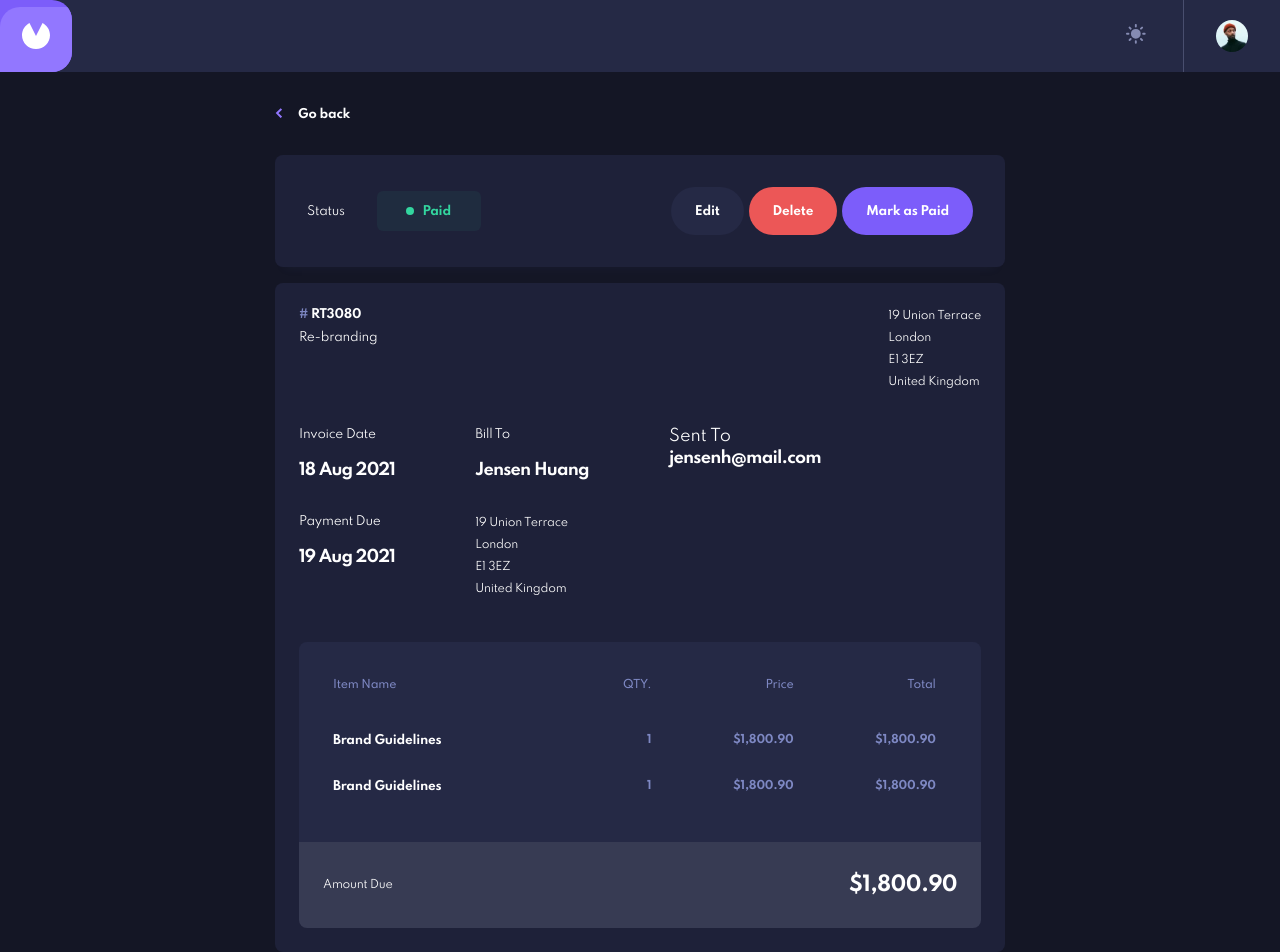
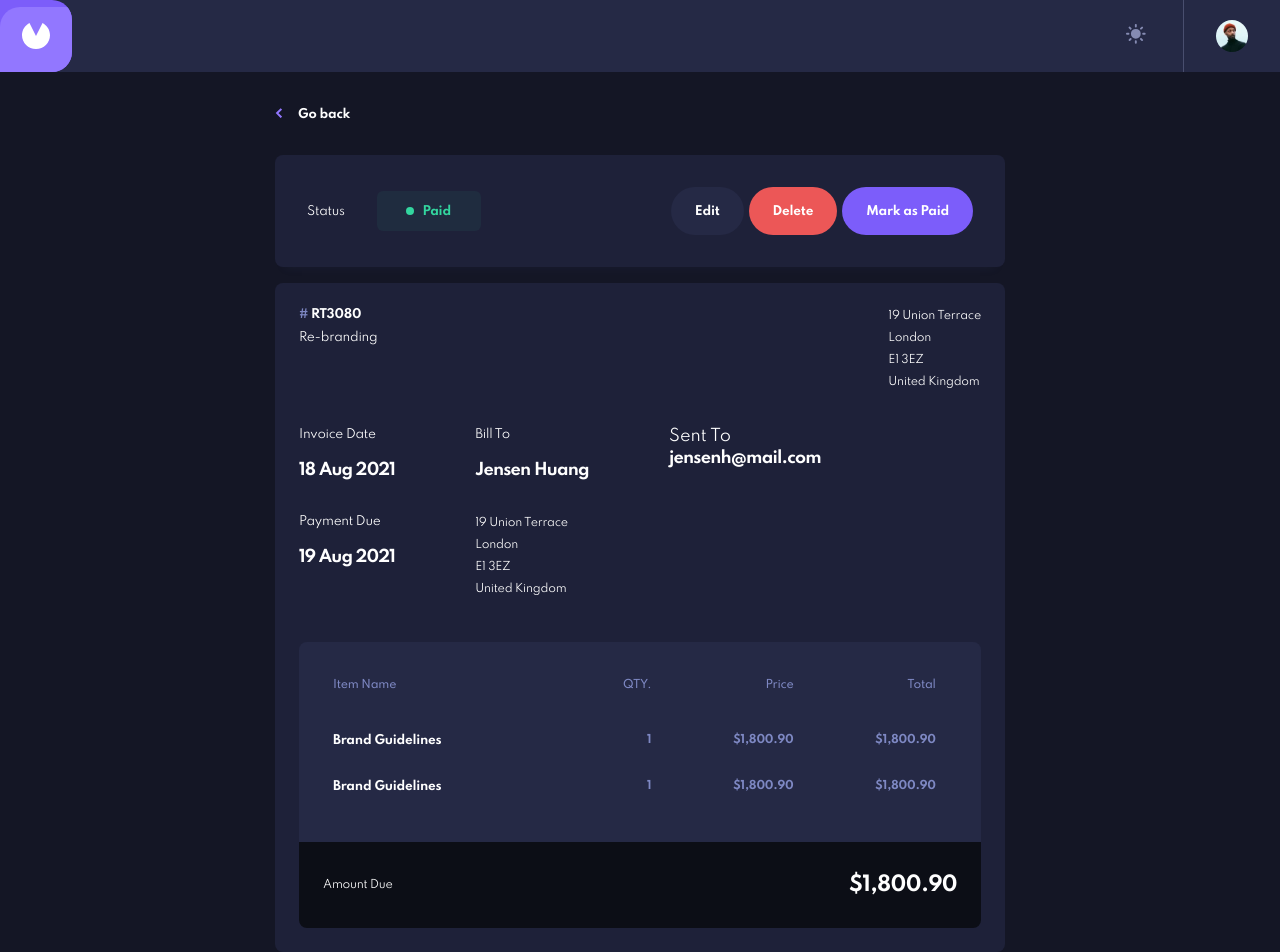
Before and after one commit to donalawa/invoice-management, a Vue app: page /invoice/1 in a window 1280 px wide. Shown: the top 952 px of the page. Built offline with nearby package versions, Linux system fonts and the light colour scheme.

Commit message:
fixed issues

```diff
--- a/src/components/shared/InvoiceForm.vue
+++ b/src/components/shared/InvoiceForm.vue
@@ -106,7 +106,7 @@ import {  useFormStore  } from '../../stores/form';
                 }
             },
 
-            onSubmit(event: SubmitEvent) {
+            onSubmit(event: any) {
                 // console.log('Form Submited', event.submitter);
                 let fields = {...this.form};
                 console.log(fields);
--- a/src/components/ui/DatePicker.vue
+++ b/src/components/ui/DatePicker.vue
@@ -12,7 +12,7 @@
             const { getThemeMode } = storeToRefs(themeStore);
             return { getThemeMode, getDeviceType }
         },
-        props:['name','value', 'label', 'updateValue','errors']
+        props:['name','value', 'label', 'updateValue','errors'] as any | null
 
     }
 </script>
--- a/src/components/ui/Input.vue
+++ b/src/components/ui/Input.vue
@@ -13,7 +13,7 @@
             const { getThemeMode } = storeToRefs(themeStore);
             return { getThemeMode, getDeviceType }
         },
-        props:['name','value', 'label', 'updateValue','errors', 'type', 'isName']
+        props:['name','value', 'label', 'updateValue','errors', 'type', 'isName'] as any | null
     }
 </script>
 
--- a/src/components/view-invoice/InvoiceReceipt.vue
+++ b/src/components/view-invoice/InvoiceReceipt.vue
@@ -67,7 +67,7 @@
                 </tr>
             </tbody>
         </table>
-        <div class="receipt-total " :class="getDeviceType == 'dark' ? 'dark-total' : ''">
+        <div class="receipt-total " :class="getThemeMode == 'dark' ? 'dark-total' : ''">
             <p class="total-label">
                 Amount Due
             </p>
--- a/src/components/view-invoice/InvoiceStatusBar.vue
+++ b/src/components/view-invoice/InvoiceStatusBar.vue
@@ -20,9 +20,6 @@
     }
 </script>
 
-<script lang="ts" setup>
-
-</script>
 
 <template>
     <div class="container" :class="getThemeMode  == 'dark' ? 'dark-container' : ''">
```
